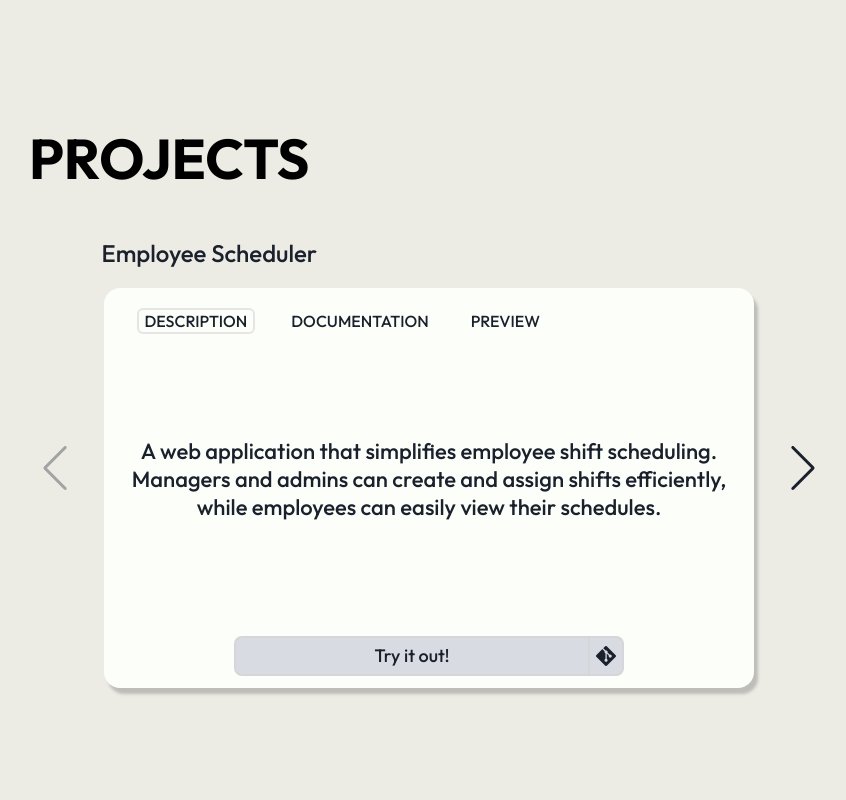
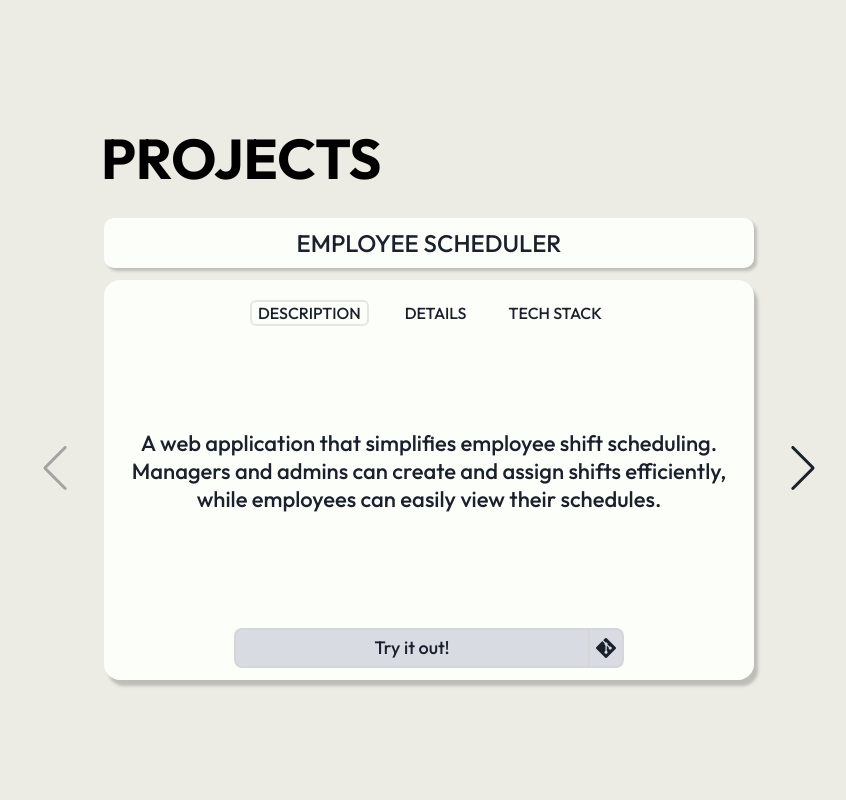
Before and after one commit to ivanoice09/portfolio, an Angular app: page / in a window 1280 px wide. Shown: the part 780-1580 px from the top of the page, without its empty margins (211-1057 px from the left). Built offline with nearby package versions, Linux system fonts and the light colour scheme; grey boxes are pictures that could not be loaded.

Commit message:
can now switch between different versions of a project

```diff
--- a/src/app/dashboard/dashboard.css
+++ b/src/app/dashboard/dashboard.css
@@ -19,11 +19,13 @@
   font-size: 3.5rem;
   font-weight: 700;
   margin-bottom: 1.5rem;
+  margin-left: 4.5rem;
 }
 
 .intro-wrapper {
   display: flex;
-  justify-content: space-between;
+  justify-content: center;
+  gap: 55px;
 }
 
 .intro {
@@ -71,10 +73,15 @@ p {
 }
 
 .project-title {
-  width: 100%;
-  margin: 20px 0 20px 145px;
+  width: 650px;
   font-size: 24px;
   font-weight: 500;
+  border-radius: 10px;
+  margin-bottom: 12px;
+  background-color: var(--surface);
+  padding: 10px 0;
+  box-shadow: 3px 3px 3px rgba(82, 82, 82, 0.295);
+  text-align: center;
 }
 
 .project-container {
@@ -92,7 +99,7 @@ p {
   padding: 20px 0;
   width: 90%;
   display: flex;
-  justify-content: start;
+  justify-content: center;
   gap: 30px;
 }
 
@@ -131,11 +138,11 @@ p {
 }
 
 .version-select-wrapper {
-  display: flex;
+  display: inline-flex;
   margin-top: 10px;
   width: 60%;
   height: 40px;
-  border-radius: 10px;
+  position: relative;
 }
 
 .btn-redirect-modal {
@@ -170,7 +177,46 @@ p {
   background-color: var(--primary-soft);
 }
 
-/* MODAL SETTINGS */
+/* ============================================= */
+/*           VERSION DROPDOWN SETTINGS           */
+/* ============================================= */
+
+.version-dropdown {
+  position: absolute;
+  bottom: calc(100% + 0.5rem);
+  right: 0;
+  z-index: 10;
+  min-width: 180px;
+  margin: 0;
+  padding: 0.25rem;
+  list-style: none;
+  background: #fff;
+  border: 1px solid #ddd;
+  border-radius: 8px;
+  box-shadow: 0 8px 24px rgba(0, 0, 0, 0.12);
+}
+
+.version-dropdown-item {
+  width: 100%;
+  padding: 0.5rem 0.75rem;
+  border: 0;
+  background: transparent;
+  text-align: left;
+  cursor: pointer;
+}
+
+.version-dropdown-item.active {
+  background: #e6f0ff;
+  font-weight: 600;
+}
+
+.version-dropdown-item:hover {
+  background: #f2f2f2;
+}
+
+/* ====================================== */
+/*            MODAL SETTINGS              */
+/* ====================================== */
 
 .modal-backdrop {
   position: fixed;
--- a/src/app/dashboard/dashboard.html
+++ b/src/app/dashboard/dashboard.html
@@ -44,7 +44,7 @@
       >
         <swiper-slide class="project-card">
           <div class="project-title">
-            <span>Employee Scheduler</span>
+            <span>EMPLOYEE SCHEDULER</span>
           </div>
           <div class="project-container">
             <div class="card-actions">
@@ -58,18 +58,18 @@
 
               <button
                 type="button"
-                [class.active]="activeTab() === 'docs'"
-                (click)="setTab('docs')"
+                [class.active]="activeTab() === 'details'"
+                (click)="setTab('details')"
               >
-                DOCUMENTATION
+                DETAILS
               </button>
 
               <button
                 type="button"
-                [class.active]="activeTab() === 'preview'"
-                (click)="setTab('preview')"
+                [class.active]="activeTab() === 'tech-stack'"
+                (click)="setTab('tech-stack')"
               >
-                PREVIEW
+                TECH STACK
               </button>
             </div>
             <div class="card-body">
@@ -81,12 +81,12 @@
                     while employees can easily view their schedules.
                   </p>
                 }
-                @case ('docs') {
-                  <div class="docs-container">
+                @case ('details') {
+                  <div class="details-container">
                     DOCSSSSSSSS
                   </div>
                 }
-                @case ('preview') {
+                @case ('tech-stack') {
                   <div class="preview-container">
                     PREVIEEEEEW
                   </div>
@@ -97,11 +97,31 @@
               <button type="button" class="btn-redirect-modal" (click)="openRedirectModal()">
                 <span>Try it out!</span>
               </button>
-              <button type="button" class="btn-select-version" (click)="toggleDropdown()">
+              <button
+                type="button"
+                class="btn-select-version"
+                (click)="toggleDropdown()"
+                aria-haspopup="true"
+                [attr.aria-expanded]="isDropdownOpen"
+              >
                 <i class="bi bi-git"></i>
               </button>
               @if (isDropdownOpen) {
-
+                <ul class="version-dropdown" role="menu">
+                  @for (version of versions; track version.url) {
+                    <li role="none">
+                      <button
+                        type="button"
+                        class="version-dropdown-item"
+                        role="menuitem"
+                        [class.active]="version.active"
+                        (click)="selectVersion(version)"
+                      >
+                        {{ version.label }}
+                      </button>
+                    </li>
+                  }
+                </ul>
               }
             </div>
           </div>
--- a/src/app/dashboard/dashboard.ts
+++ b/src/app/dashboard/dashboard.ts
@@ -1,5 +1,11 @@
-import { Component, CUSTOM_ELEMENTS_SCHEMA, signal } from '@angular/core';
+import { Component, CUSTOM_ELEMENTS_SCHEMA, HostListener, signal } from '@angular/core';
 import { Sidenav } from '../sidenav/sidenav';
+
+interface AppVersion {
+  label: string;
+  url: string;
+  active: boolean;
+}
 
 @Component({
   imports: [Sidenav],
@@ -11,12 +17,19 @@ import { Sidenav } from '../sidenav/sidenav';
 })
 export class Dashboard {
 
-  readonly activeTab = signal<'description' | 'docs' | 'preview'>('description');
+  readonly activeTab = signal<'description' | 'details' | 'tech-stack'>('description');
   readonly disabled = signal(true);
   isRedirectModalOpen = signal(false);
+
   isDropdownOpen = false;
 
-  siteUrl = 'https://google.com';
+  versions: AppVersion[] = [
+    { label: 'modern-ui', url: 'https://modernswiftshifter.netlify.app', active: true },
+    { label: 'traditional', url: 'https://swiftshifter.netlify.app', active: false },
+  ];
+
+  siteUrl = this.versions[0].url;
+  selectedVersion = this.versions[0];
 
   sections = [
     { id: 'about', label: 'About' },
@@ -24,7 +37,7 @@ export class Dashboard {
     { id: 'contacts', label: 'Contacts' },
   ];
 
-  setTab(tab: 'description' | 'docs' | 'preview') {
+  setTab(tab: 'description' | 'details' | 'tech-stack') {
     this.activeTab.set(tab);
   }
 
@@ -39,4 +52,19 @@ export class Dashboard {
   closeRedirectModal() {
     this.isRedirectModalOpen.set(false);
   }
+
+  selectVersion(selected: AppVersion): void {
+    this.versions.forEach(v => (v.active = v === selected))
+    this.siteUrl = selected.url;
+    this.isDropdownOpen = false;
+  }
+
+  // close dropdown when user clicks elsewhere
+  @HostListener('document:click', ['$event'])
+  onDocumentClick(event: MouseEvent): void {
+    const wrapper = event.target as HTMLElement;
+    if (!wrapper.closest('.version-select-wrapper')) {
+      this.isDropdownOpen = false;
+    }
+  }
 }
```
